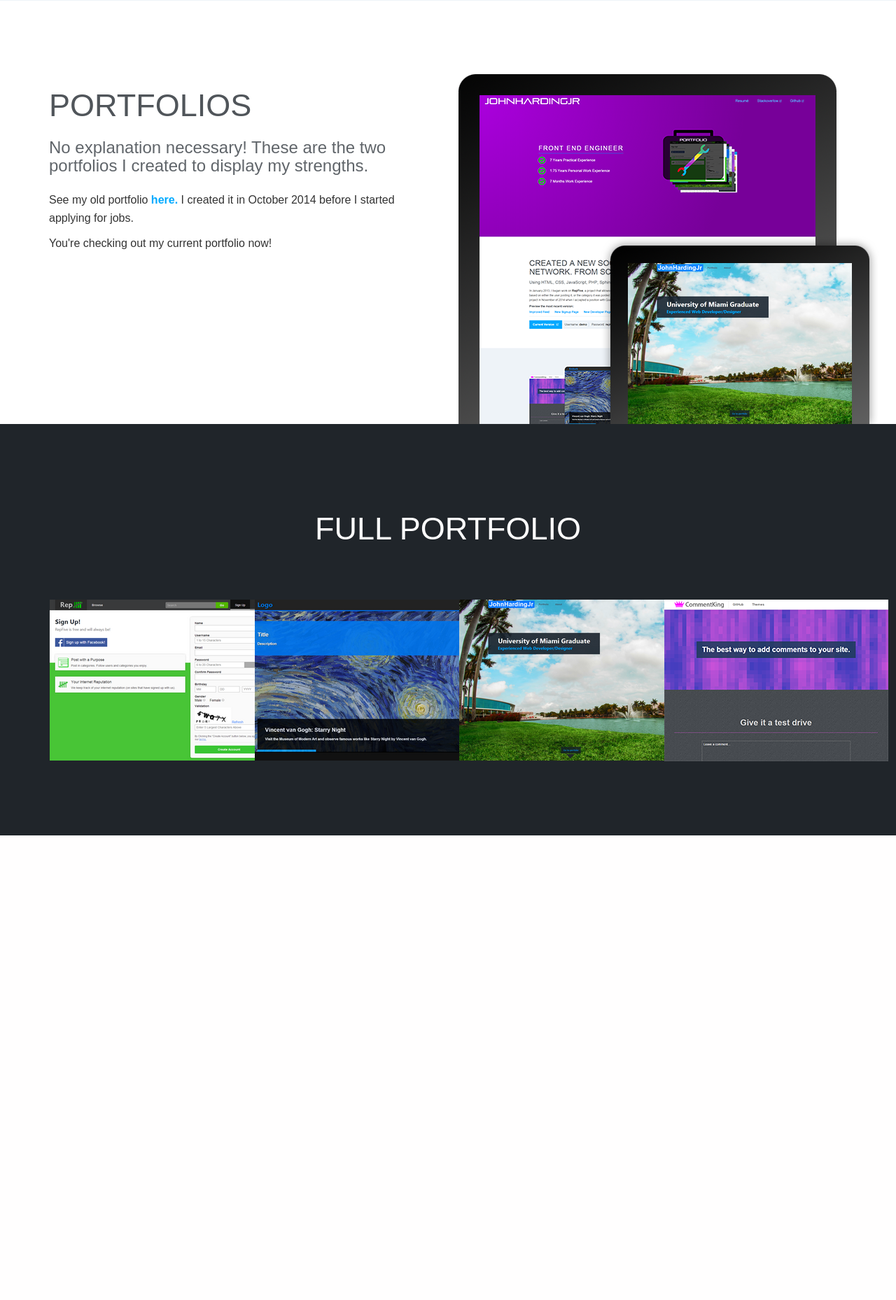
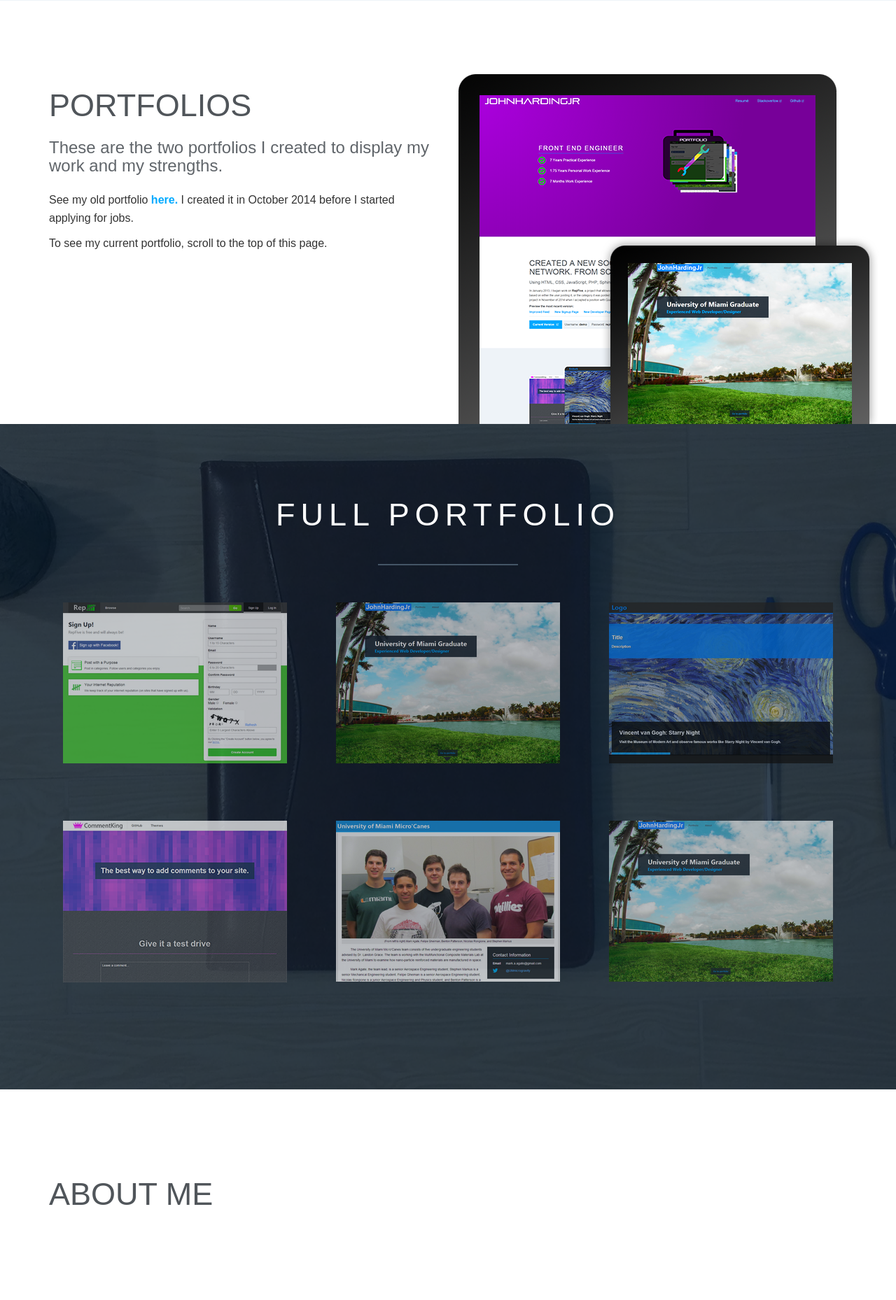
Before and after one commit to john-harding/portfolio, a PHP site: page / in a window 1280 px wide. Shown: the part 2188-4046 px from the top of the page at 70% size. Before the commit the page ends 3382 px from the top, so only its background shows below. Run offline with PHP 8.4, Linux system fonts and the light colour scheme; some libraries are stand-ins or nearby versions.

Commit message:
new images; redid sections; updated css and js

```diff
--- a/css/style.css
+++ b/css/style.css
@@ -133,18 +171,50 @@ body .jh-section#section-0 .container p:hover .r5-login-info span:first-child {
   border-color: #C0D0E0;
 }
 body .jh-section#section-3 {
+  position: relative;
   background: #20252A;
   color: #FFF;
 }
+body .jh-section#section-3 .folder-icon {
+  display: none;
+  margin-bottom: 75px;
+  text-align: center;
+}
+body .jh-section#section-3 .folder-icon i {
+  color: #0AF;
+  font-size: 40px;
+}
 body .jh-section#section-3 h1 {
-  margin-bottom: 75px;
+  margin: 0;
   color: #FFF;
   text-align: center;
+  letter-spacing: 8px;
+}
+body .jh-section#section-3 hr {
+  margin-top: 45px;
+  width: 200px;
+  border-color: #456;
+  border-width: 2px 0 0;
+}
+body .jh-section#section-3 div.container {
+  position: relative;
+  z-index: 2;
+}
+body .jh-section#section-3 div.container div.row.portfolio-images {
+  position: relative;
+  top: -50px;
+}
+body .jh-section#section-3 div.container div.row.portfolio-images div {
+  margin-top: 7%;
+}
+body .jh-section#section-3 div.container div.row div {
+  margin-bottom: 0;
 }
 body .jh-section#section-3 div.container div.row div a.outer-portfolio-image {
   position: relative;
   display: block;
   padding: 0;
+  height: 230px;
   border: 1px transparent solid;
   transition: all .3s;
 }
@@ -170,6 +240,8 @@ body .jh-section#section-3 div.container div.row div a.outer-portfolio-image img
   margin: 0 auto;
   transition: all .3s;
   z-index: 1;
+  opacity: .7;
+  filter: alpha(opacity=70);
 }
 body .jh-section#section-3 div.container div.row div a.outer-portfolio-image:hover > span {
   opacity: 1;
@@ -177,8 +249,23 @@ body .jh-section#section-3 div.container div.row div a.outer-portfolio-image:hov
 }
 body .jh-section#section-3 div.container div.row div a.outer-portfolio-image:hover img {
   margin-top: 35px;
-  opacity: 0.6;
-  filter: alpha(opacity=60);
+  opacity: 1;
+  filter: alpha(opacity=100);
+}
+body .jh-section .section-bg-overlay {
+  background: #20252A;
+  background: rgba(0, 20, 40, 0.8);
+  z-index: 1;
+}
+body .jh-section .section-bg-display {
+  background: url('../images/workstation.jpg');
+  z-index: 0;
+}
+body .jh-section .section-bg-absolute {
+  position: absolute;
+  top: 0;
+  width: 100%;
+  height: 100%;
 }
 body .jh-section a {
   color: #0AF;
--- a/index.php
+++ b/index.php
@@ -6,7 +6,7 @@
 <meta name="viewport" content="width=device-width, initial-scale=1">
 <title>John Harding Jr's Portfolio</title>
 <!-- Custom CSS - Compiled from LESS -->
-<link rel="stylesheet" href="css/style.css" type="text/css">
+<link rel="stylesheet" href="css/style.css?v=0.0.0" type="text/css">
 
 <!-- Bootstrap -->
 <link rel="stylesheet" href="http://maxcdn.bootstrapcdn.com/bootstrap/3.3.4/css/bootstrap.min.css">
@@ -26,7 +26,13 @@
 	<a href="/"><img class="logo-light" src="images/logo-white.png" alt="John Harding Jr's Portfolio"><img class="logo-dark" src="images/logo-blue.png" alt="John Harding Jr's Portfolio"></a>
 	<nav>
 		<ul>
-			<li><a href="">Resum&#233;</a></li>
+			<li><a href="resume.html">Resum&#233;</a>
+				<ul class="sub-resume">
+					<li><a href="John-Harding-Resume.html">HTML</a></li>
+					<li><a href="John-Harding-Resume.docx">Word Document</a></li>
+					<li><a href="John-Harding-Resume.pdf">PDF</a></li>
+				</ul>
+			</li>
 			<li><a href="http://stackoverflow.com/users/4792461/john-harding" target="_blank">Stackoverlow <span class="link-external-blue"></span></a></li>
 			<li><a href="https://github.com/john-harding" target="_blank">Github <span class="link-external-blue"></span></a></li>
 			<li><a href=""></a></li>
@@ -109,13 +115,13 @@
 		<div class="row">
 			<div class="col-lg-6">
 			<h1>Portfolios</h1>
-			<h2>No explanation necessary!  These are the two portfolios I created to display my strengths.</h2>
+			<h2>These are the two portfolios I created to display my work and my strengths.</h2>
 			<p>
 				See my old portfolio <a href="">here.</a>  I created it in October 2014 before I started
 				applying for jobs.
 			</p>
 			<p>
-				You're checking out my current portfolio now!
+				To see my current portfolio, scroll to the top of this page.
 			</p>
 			</div>
 			<div class="col-lg-6">
@@ -125,40 +131,71 @@
 	</div>
 </section>
 <section class="jh-section section-extra-padding" id="section-3">
+	<div class="section-bg-overlay section-bg-absolute">
+	</div>
+	<div class="section-bg-display section-bg-absolute paralax-bg">
+	</div>
 	<div class="container" id="section-3-show">
 		<div class="row">
 			<div class="col-lg-12">
 			<h1>Full Portfolio</h1>
+			<hr>
+				<div class="folder-icon">
+					<i class="fa fa-folder-open-o"></i>
+				</div>
 			</div>
 		</div>
-		<div class="row">
-			<div class="col-lg-3">
+		<div class="row portfolio-images">
+			<div class="col-lg-4">
 				<a class="outer-portfolio-image" href="">
 					<span>RepFive</span>
 					<img src="images/highlight-screenshots/repfive.png" alt="Repfive Preview">
 				</a>
 			</div>
-			<div class="col-lg-3">
+			<div class="col-lg-4">
+				<a class="outer-portfolio-image" href="">
+					<span>This Portfolio</span>
+					<img src="images/highlight-screenshots/portfolio.png" alt="Old Portfolio Preview">
+				</a>
+			</div>
+			<div class="col-lg-4">
 				<a class="outer-portfolio-image" href="">
 					<span>Project 3</span>
 					<img src="images/highlight-screenshots/project3.png" alt="Project3 Preview">
 				</a>
 			</div>
-			<div class="col-lg-3">
+			<div class="col-lg-4">
+				<a class="outer-portfolio-image" href="">
+					<span>CommentKing</span>
+					<img src="images/highlight-screenshots/ck_comment.png" alt="Ck Comments Preview">
+				</a>
+			</div>
+			<div class="col-lg-4">
+				<a class="outer-portfolio-image" href="">
+					<span>UMiami Micro'Canes</span>
+					<img src="images/highlight-screenshots/portfolio_micro.png" alt="Umiami Micro'Canes">
+				</a>
+			</div>
+			<div class="col-lg-4">
 				<a class="outer-portfolio-image" href="">
 					<span>Old Portfolio</span>
 					<img src="images/highlight-screenshots/portfolio.png" alt="Old Portfolio Preview">
 				</a>
 			</div>
-			<div class="col-lg-3">
-				<a class="outer-portfolio-image" href="">
-					<span>CommentKing</span>
-					<img src="images/highlight-screenshots/ck_comment.png" alt="Ck Comments Preview">
-				</a>
+		</div>
+	</div>
+</section>
+<section class="jh-section section-extra-padding" id="section-4">
+	<div class="container" id="section-4-show">
+		<div class="row">
+			<div class="col-lg-6">
+			<h1>About Me</h1>
+			</div>
+			<div class="col-lg-6">
 			</div>
 		</div>
 	</div>
 </section>
-<script type="text/javascript" src="js/scripts.js"></script>
+<script type="text/javascript" src="js/scripts.js?v=0.0.0"></script>
 </body>
 </html>
--- a/js/scripts.js
+++ b/js/scripts.js
@@ -9,6 +9,7 @@
 		var returnDoc = getDocInfo();
 		var docHeight = returnDoc[0];
 		var docInnerHt = returnDoc[1];
+		var paralax = document.getElementsByClassName("paralax-bg");
 
 		// get the current scroll position
 		var currentPos = document.body.scrollTop || window.pageYOffset || document.documentElement.scrollTop;
@@ -20,11 +21,11 @@
 		// loop through each of the sections we are going to pop up ** may want to splice off sections that have already been popped up
 		for(var i = 0;i < sectionList.length;i++)
 		{
-			window.console.log(i);
+			//window.console.log(i);
 			var tempObj = document.getElementById(sectionList[i][0]);// get the element we are using to determine when to pop up
 			var tempObj2 = document.getElementById(sectionList[i][0]+"-show");  // get the element that will be popped up (it is a child of tempObj)
 			var tempTop = tempObj.getBoundingClientRect().top;
-			// window.console.log(tempTop);
+			//window.console.log(tempTop);
 			if(!sectionList[i][1] && (docInnerHt - sectionList[i][2]) > tempTop && currentPos > sectionList[i][2])
 			{
 				sectionList[i][1] = true;
@@ -34,6 +35,14 @@
 					easeUp(tempObj2,80);
 				}
 				break;
+			}
+		}
+		for(var i2=0;i2 < paralax.length;i2++)
+		{
+			var tempTop2 = paralax[i2].getBoundingClientRect().top;
+			if(tempTop2 <= (docInnerHt))
+			{
+				paralax[i2].style.backgroundPosition = "center "+(-Math.round((docInnerHt-650-tempTop2)/2))+"px";
 			}
 		}
 
--- a/less/style.less
+++ b/less/style.less
@@ -151,20 +189,48 @@ body {
 			}
 		}
 		&#section-3 {
+			position:relative;
 			background:#20252A;
 			color:#FFF;
+			.folder-icon {
+				display:none;
+				margin-bottom:75px;
+				text-align:center;
+				i {
+					color:#0AF;
+					font-size:40px;
+				}
+			}
 			h1 {
-				margin-bottom:75px;
+				margin:0;
 				color:#FFF;
 				text-align:center;
+				letter-spacing:8px;
+			}
+			hr {
+				margin-top:45px;
+				width:200px;
+				border-color:#456;
+				border-width:2px 0 0;
 			}
 			div.container {
+				position:relative;
+				z-index:2;
 				div.row {
+					&.portfolio-images {
+						position:relative;
+						top:-50px;
+						div {
+							margin-top:7%;
+						}
+					}
 					div {
+						margin-bottom:0;
 						a.outer-portfolio-image {
 							position:relative;
 							display:block;
 							padding:0;
+							height:230px;
 							border:1px transparent solid;
 							transition:all .3s;
 							> span {
@@ -190,6 +256,8 @@ body {
 								//max-width:290px;
 								transition:all .3s;
 								z-index:1;
+								opacity:.7;
+								filter:alpha(opacity=70);
 							}
 							&:hover {
 								> span {
@@ -198,14 +266,29 @@ body {
 								}
 								img {
 									margin-top:35px;
-									opacity:0.6;
-									filter:alpha(opacity=60);
+									opacity:1;
+									filter:alpha(opacity=100);
 								}
 							}
 						}
 					}
 				}
 			}
+		}
+		.section-bg-overlay {
+			background:#20252A;
+			background:rgba(0,20,40,.8);
+			z-index:1;
+		}
+		.section-bg-display {
+			background:url('../images/workstation.jpg');
+			z-index:0;
+		}
+		.section-bg-absolute {
+			position:absolute;
+			top:0;
+			width:100%;
+			height:100%;
 		}
 		a {
 			color:#0AF;
```
Also changed, not shown: other parts of css/style.css (+38 -0 lines), other parts of less/style.less (+38 -0 lines), John-Harding-Resume.html (added, +102 -0 lines), images/cloud.png (added), images/cloud2.png (added), images/cloud3.png (added), images/wood.jpg (added), images/workstation.jpg (added), images/workstation2.jpg (added), images/workstation3.jpg (added), 5 other files.
